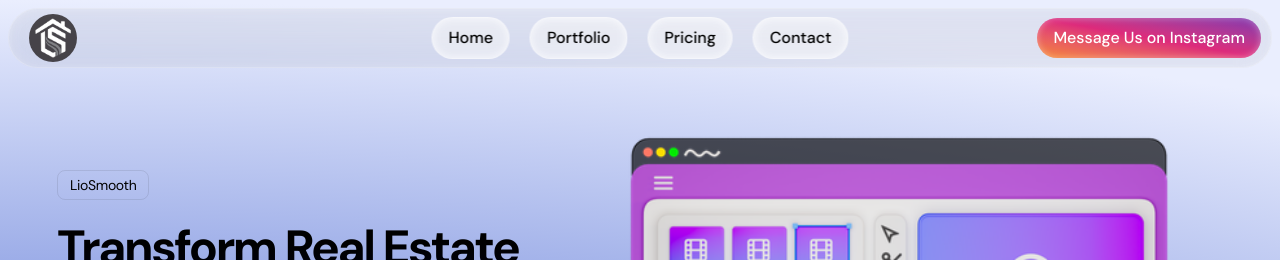
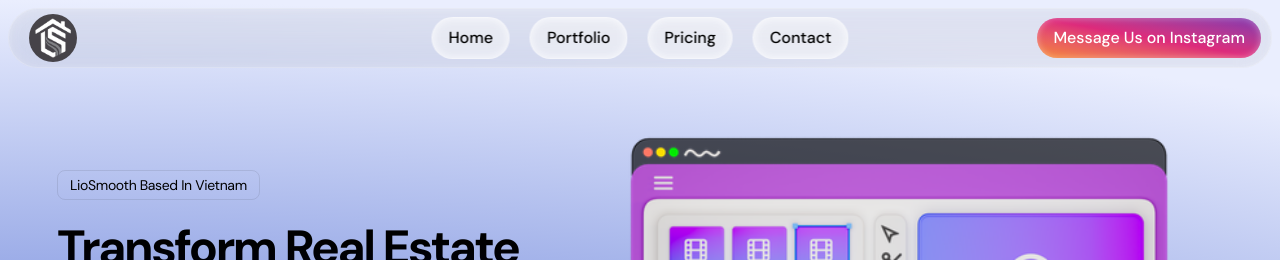
Before and after one commit to Git-Nathan/editor-landing-page, a Next.js app: page / in a window 1280 px wide. Shown: the top 260 px of the page. Built offline with nearby package versions, Linux system fonts and the light colour scheme.

Commit message:
feat: update Hero component with location details and refine Pricing text layout

```diff
--- a/src/components/Hero.tsx
+++ b/src/components/Hero.tsx
@@ -20,7 +20,7 @@ const Hero = () => {
         <div className='items-center gap-10 lg:flex'>
           <div className='md:w-[478px]'>
             <div className='inline-flex rounded-lg border border-[#222]/10 px-3 py-1 text-sm tracking-tight'>
-              LioSmooth
+              LioSmooth Based In Vietnam
             </div>
             <h1 className='mt-6 bg-gradient-to-b from-black to-[#001E80] bg-clip-text pb-2 text-5xl font-bold tracking-tighter text-transparent md:text-5xl'>
               Transform Real Estate Listings Into Eye-Catching Videos
--- a/src/components/Pricing.tsx
+++ b/src/components/Pricing.tsx
@@ -150,9 +150,11 @@ const Pricing = () => {
       </div>
 
       <div className='mb-8 px-4 text-center text-lg md:text-xl'>
-        All: Stabilization, Motion Blur, Speed Ramp Up to 3 Full Revision Rounds
+        All: Stabilization, Motion Blur, Speed Ramp
         <br />
-        Included Add-ons (extra fee): Al, Effects, Graphics, VO...
+        Up to 3 Full Revision Rounds Included
+        <br />
+        Add-ons (extra fee): Al, Effects, Graphics, VO...
         <br />
         studio@liosmooth.com Send me a DM on Instagram for a detailed quote
       </div>
```
